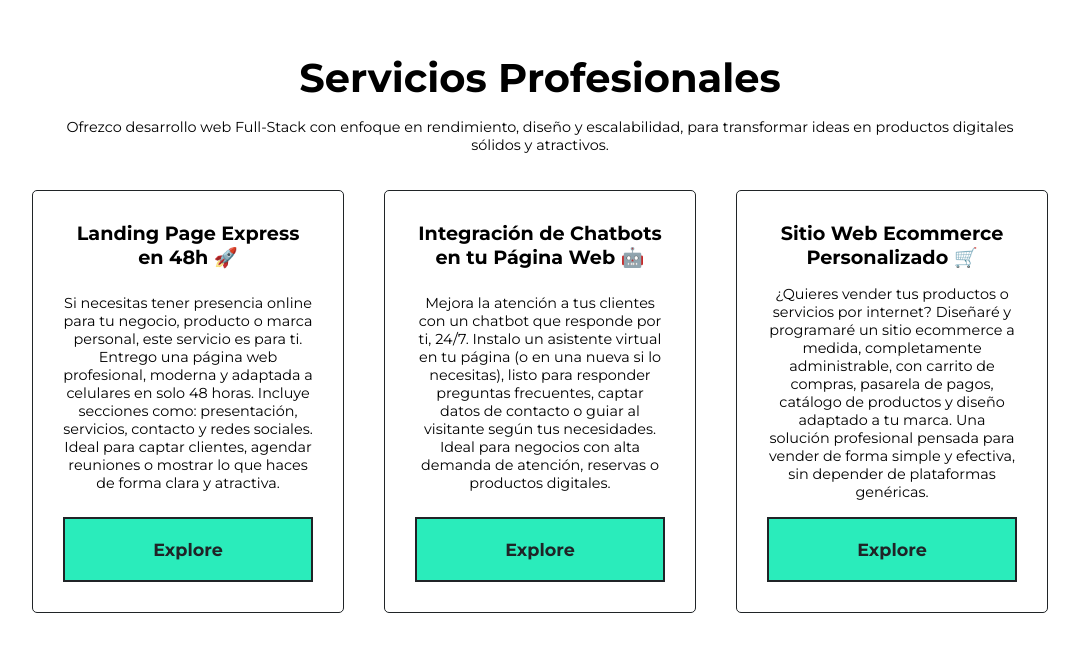
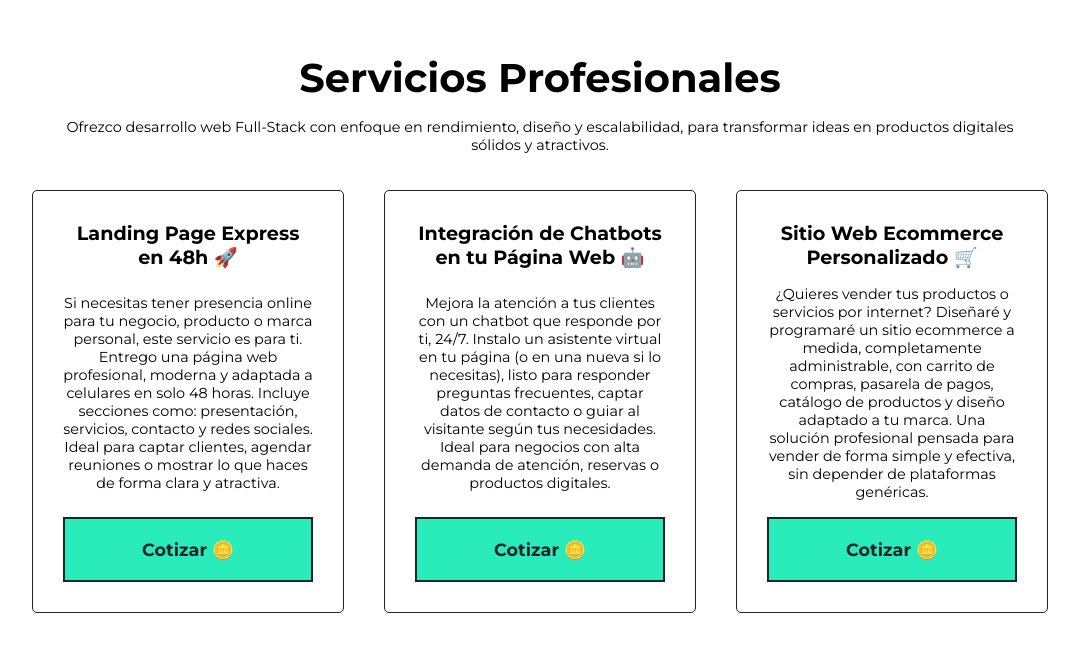
Before and after one commit to SamuelGonzalezOfficial/Portafolio, a React (Vite) app: page / in a window 1280 px wide. Shown: the part 3465-4116 px from the top of the page, without its empty margins (100-1179 px from the left). Built offline with nearby package versions, Linux system fonts and the light colour scheme.

Commit message:
We fix details

```diff
--- a/src/features/Projects/Projects.css
+++ b/src/features/Projects/Projects.css
@@ -24,6 +24,7 @@
 }
 
 .projects-cards {
+    width: 100%;
     display: grid;
     gap: 2rem;
     margin-top: 3rem;
--- a/src/features/Services/Services.jsx
+++ b/src/features/Services/Services.jsx
@@ -24,7 +24,7 @@ function Services() {
               sociales. Ideal para captar clientes, agendar reuniones o mostrar
               lo que haces de forma clara y atractiva.
             </p>
-            <button class="services-card-button">Explore</button>
+            <button class="services-card-button">Cotizar 🪙</button>
           </div>
 
           <div class="services-card">
@@ -39,7 +39,7 @@ function Services() {
               necesidades. Ideal para negocios con alta demanda de atención,
               reservas o productos digitales.
             </p>
-            <button class="services-card-button">Explore</button>
+            <button class="services-card-button">Cotizar 🪙</button>
           </div>
 
           <div class="services-card">
@@ -54,7 +54,7 @@ function Services() {
               profesional pensada para vender de forma simple y efectiva, sin
               depender de plataformas genéricas.
             </p>
-            <button class="services-card-button">Explore</button>
+            <button class="services-card-button">Cotizar 🪙</button>
           </div>
         </div>
       </div>
```
